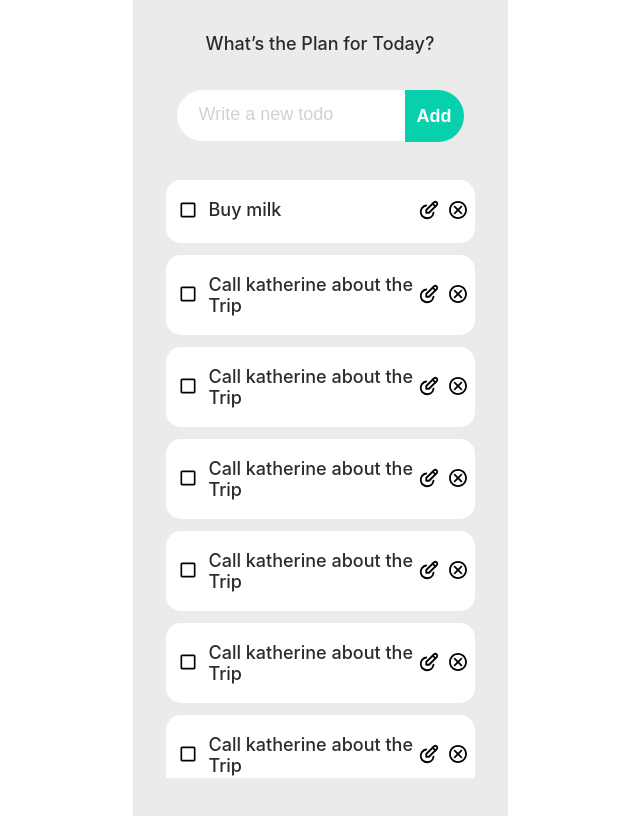
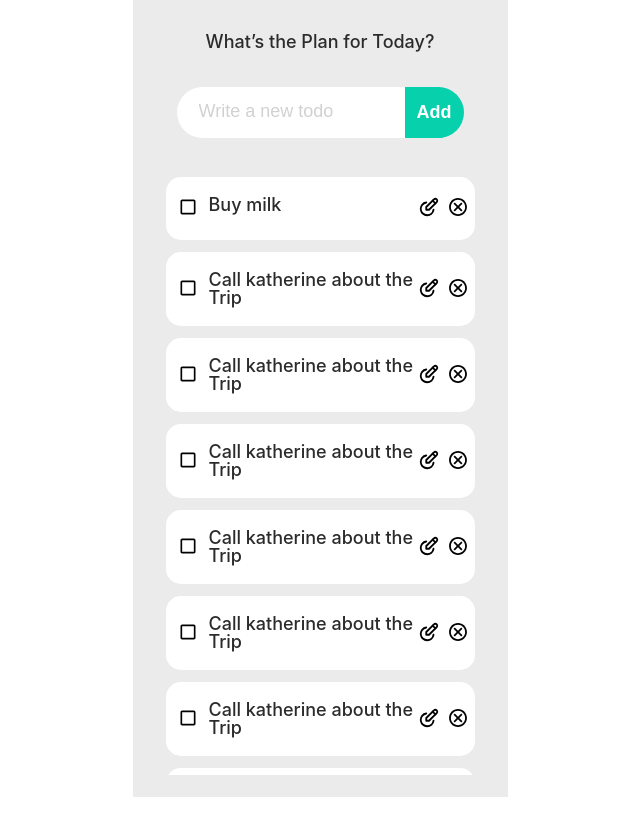
Before and after one commit to muse9312/todo-app, a React (Create React App) app: page / in a window 1280 px wide. Shown: the whole page, without its empty margins (320-960 px from the left). Built offline with nearby package versions, Linux system fonts and the light colour scheme.

Commit message:
과제 피드백 중간 커밋

```diff
--- a/src/styles/page.scss
+++ b/src/styles/page.scss
@@ -1,3 +1,5 @@
+@import 'reset.scss';
+
 // home.jsx =================================================================
 .wrap {
   display: flex;
@@ -33,16 +35,13 @@
 
 .input-wrap {
   display: flex;
-  justify-content: flex-end;
+  border-radius: 45px;
+  overflow: hidden;
 }
 
 .input {
   width: 100%;
   padding: 18px 22px;
-  border: none;
-  border-top-left-radius: 45px;
-  border-bottom-left-radius: 45px;
-  margin-right: 55px;
   &:focus {
     outline: none;
   }
@@ -55,14 +54,8 @@
 }
 
 .btn {
-  position: absolute;
   padding: 0 12px;
-  height: 52px;
-  border: none;
-  border-top-right-radius: 45px;
-  border-bottom-right-radius: 45px;
   background: #07d1ad;
-  cursor: pointer;
   span {
     color: #ffffff;
     font-size: 18px;
@@ -126,18 +119,17 @@
     background: none;
     padding: 0;
   }
-}
 
-.item.checked {
-  background: #f7f7f7;
+  // 김다솜 추가
+  &.checked {
+    background: #f7f7f7;
 
-  ul {
-    margin: unset;
+    ul {
+      margin: unset;
+    }
+    .title {
+      color: #787878;
+      text-decoration: line-through;
+    }
   }
 }
-
-.title.checked {
-  color: #787878;
-
-  text-decoration: line-through;
-}
--- /dev/null
+++ b/src/styles/reset.scss
@@ -0,0 +1,136 @@
+html,
+body,
+div,
+span,
+applet,
+object,
+iframe,
+h1,
+h2,
+h3,
+h4,
+h5,
+h6,
+p,
+blockquote,
+pre,
+a,
+abbr,
+acronym,
+address,
+big,
+cite,
+code,
+del,
+dfn,
+em,
+img,
+ins,
+kbd,
+q,
+s,
+samp,
+small,
+strike,
+strong,
+sub,
+sup,
+tt,
+var,
+b,
+u,
+i,
+center,
+dl,
+dt,
+dd,
+ol,
+ul,
+li,
+fieldset,
+form,
+label,
+legend,
+table,
+caption,
+tbody,
+tfoot,
+thead,
+tr,
+th,
+td,
+article,
+aside,
+canvas,
+details,
+embed,
+figure,
+figcaption,
+footer,
+header,
+hgroup,
+menu,
+nav,
+output,
+ruby,
+section,
+summary,
+time,
+mark,
+audio,
+video {
+  margin: 0;
+  padding: 0;
+  border: 0;
+  font-size: 100%;
+  vertical-align: baseline;
+}
+/* HTML5 display-role reset for older browsers */
+article,
+aside,
+details,
+figcaption,
+figure,
+footer,
+header,
+hgroup,
+menu,
+nav,
+section {
+  display: block;
+}
+body {
+  line-height: 1;
+}
+ol,
+ul {
+  list-style: none;
+}
+blockquote,
+q {
+  quotes: none;
+}
+blockquote:before,
+blockquote:after,
+q:before,
+q:after {
+  content: '';
+  content: none;
+}
+table {
+  border-collapse: collapse;
+  border-spacing: 0;
+}
+input {
+  border: none;
+}
+
+button {
+  background: inherit;
+  border: none;
+  box-shadow: none;
+  border-radius: 0;
+  padding: 0;
+  overflow: visible;
+  cursor: pointer;
+}
```
